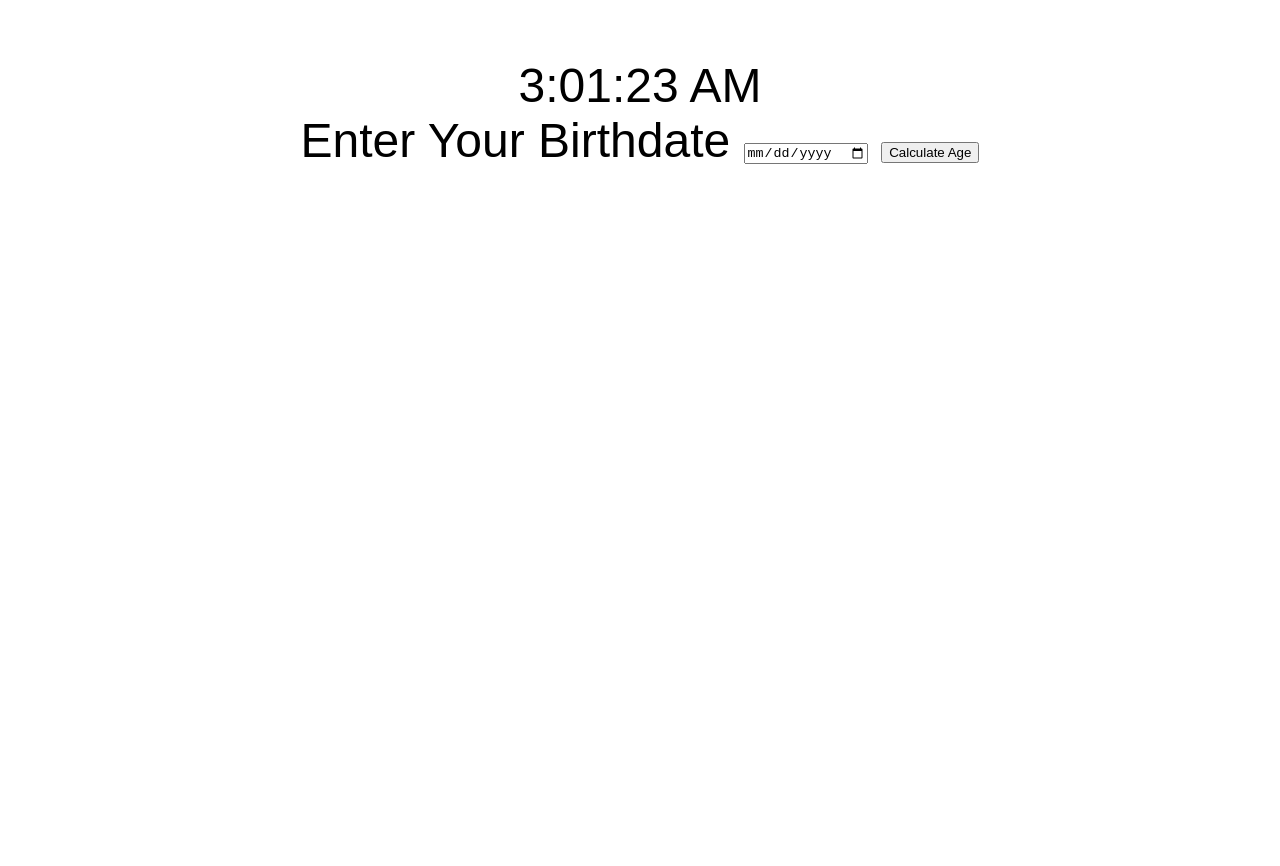
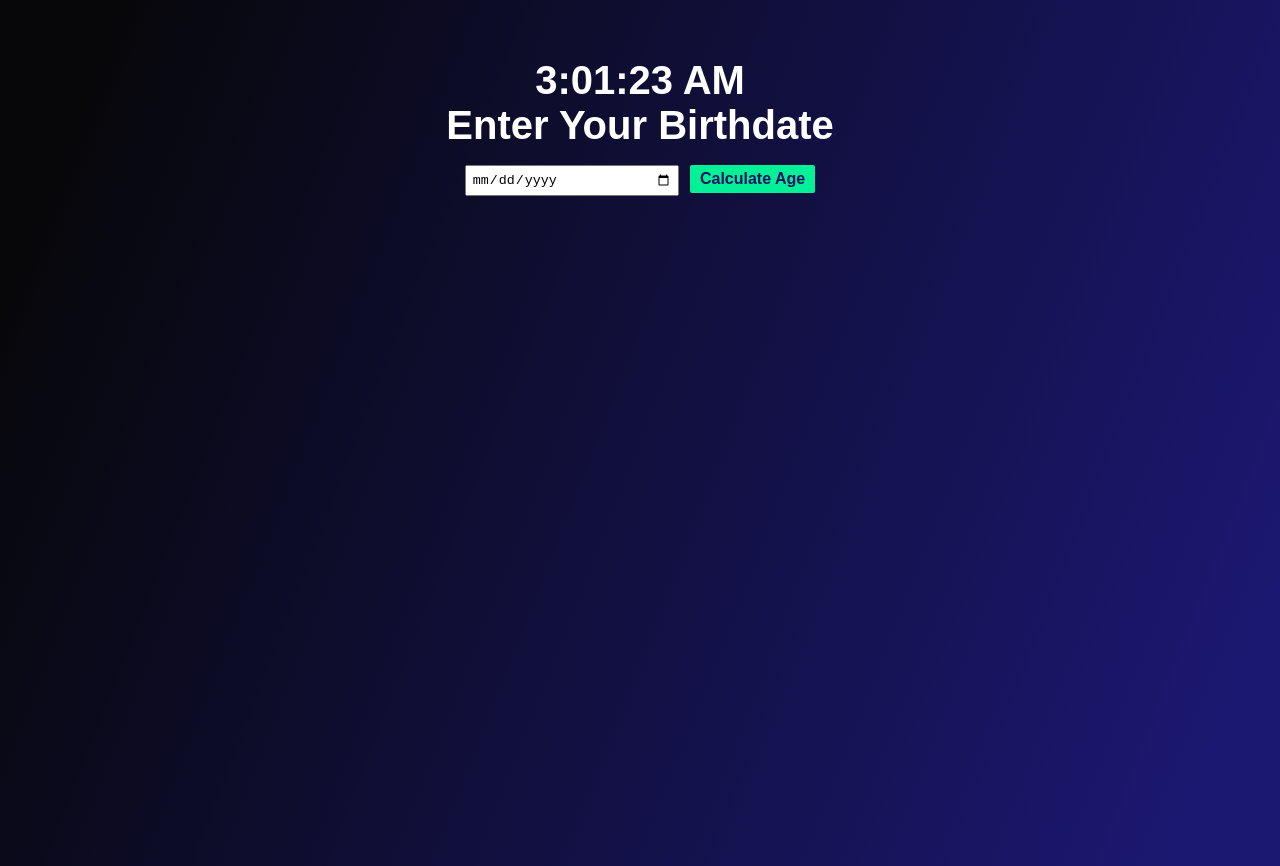
Before and after one commit to ShindePratikshaP/date_and_time_in_javascript, a plain HTML site: page index.html in a window 1280 px wide. Before the commit the page ends 800 px from the top, so only its background shows below. Drawn offline with Linux system fonts and the light colour scheme.

Commit message:
css is applied to age calculator

```diff
--- a/index.html
+++ b/index.html
@@ -10,17 +10,45 @@
             font-family: Arial, Helvetica, sans-serif;
             text-align: center;
             padding-top: 50px;
-            font-size: 48px;
+            font-size: 40px;
+            background-image: linear-gradient( 111.4deg,  rgba(7,7,9,1) 6.5%, rgba(27,24,113,1) 93.2% );
+            height: 100vh;
+            color: white;
+            font-weight: bolder;
+        }
+        .label{
+            margin: 20px;
+        }
+        .input{
+            width: 200px;
+            padding: 5px;
+        }
+        .btn{
+            padding: 5px 10px;
+            background-color: rgb(3, 241, 150);
+            color: rgb(5, 16, 99);
+            font-weight: bolder;
+            font-size: 16px;
+            cursor: pointer;
+            border-radius: 2px;
+            border: none;
+        }
+        .btn:hover{
+            box-shadow: 0px 0px 5px 0px white;
+        }
+        #result{
+            margin: 20px;
+            font-size: 30px;
         }
     </style>
 </head>
 <body>
     <div id="clock"></div>
 
-    <label for="birthdate">Enter Your Birthdate</label>
-    <input type="date" id="birthdate">
+    <label for="birthdate" class="label">Enter Your Birthdate</label><br />
+    <input type="date" id="birthdate" class="input">
 
-    <button onclick="calculateAge()">Calculate Age</button>
+    <button onclick="calculateAge()" class="btn">Calculate Age</button>
 
     <div id="result"></div>
 
```
